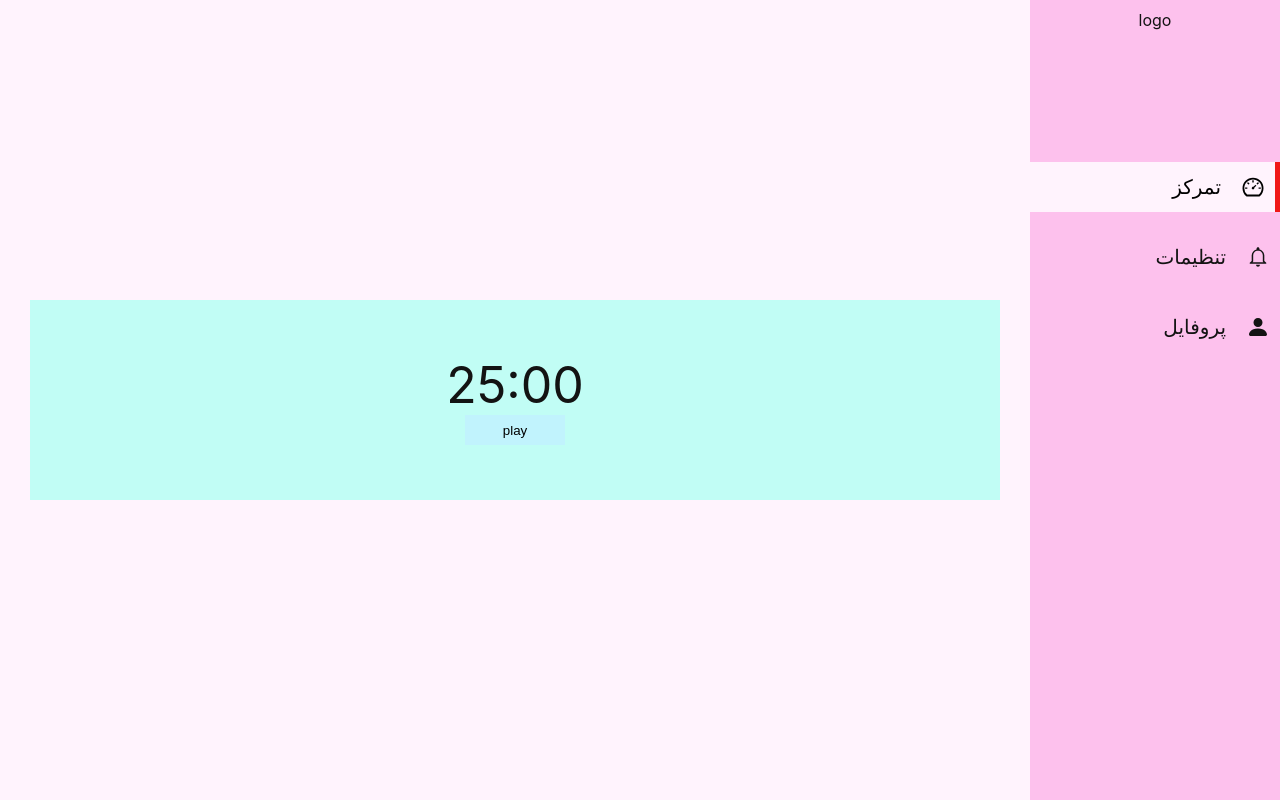
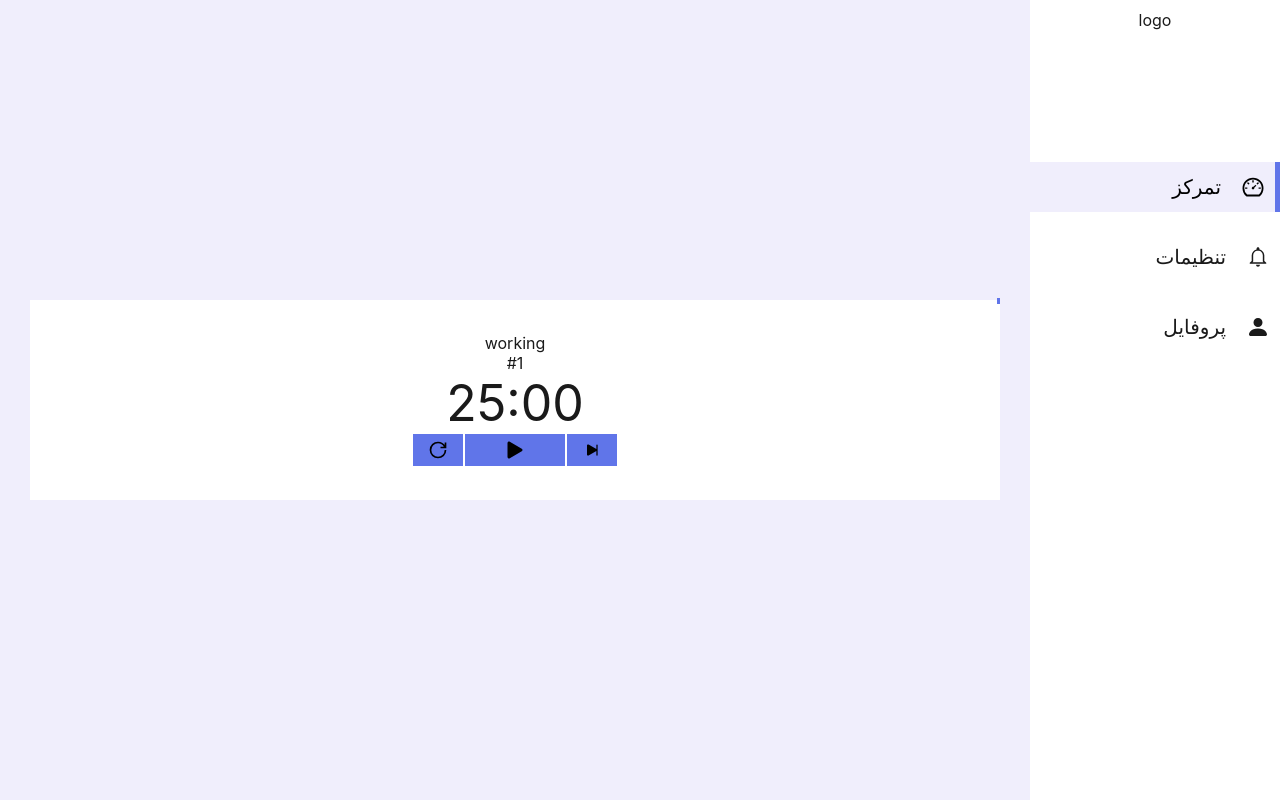
Before and after one commit to mohsenTaheri99/timer-foucs, a React (Create React App) app: page / in a window 1280 px wide. Built offline with nearby package versions, Linux system fonts and the light colour scheme.

Commit message:
many chenges

```diff
--- a/src/App.jsx
+++ b/src/App.jsx
@@ -28,7 +28,6 @@ function App() {
       if(shortBreakCount === shortBreakinterval) setShortBreakCount(0)
       else setShortBreakCount((s)=> s+1)
     }
-    console.log("season:" + season)
   }
 
 
@@ -38,7 +37,7 @@ function App() {
       <BrowserRouter>
           <Routes>
             <Route path='/' element={<Navbar/>} >
-              <Route path='/' element={<Timer longBreakTime={longBreakTime} shorbreakTime={shorbreakTime}  timeEnd={timeEnd} workingTime={workingTime} isWorking={isWorking} shortBreakCount={shortBreakCount} shortBreakinterval={shortBreakinterval} />}/>
+              <Route path='/' element={<Timer longBreakTime={longBreakTime} shorbreakTime={shorbreakTime}  timeEnd={timeEnd} workingTime={workingTime} isWorking={isWorking} shortBreakCount={shortBreakCount} shortBreakinterval={shortBreakinterval} season={season}/>}/>
               <Route path='setting' element={<h3>setting</h3>}/>
               <Route path='account' element={<h3>account</h3>}/>
             </Route>
--- a/src/Component/SecondsCounter.jsx
+++ b/src/Component/SecondsCounter.jsx
@@ -3,9 +3,9 @@ import React, { useState } from 'react'
 function SecondsCounter(props) {
     const time =  props.time
   return (
-    <>
+    <div className={props.className}>
         {parseInt(time/60).toString().padStart(2,'0')}:{(time%60).toString().padStart(2,'0')}
-    </>
+    </div>
   )
 }
 
--- /dev/null
+++ b/src/Component/timerscb/TimerScb.jsx
@@ -0,0 +1,9 @@
+import React from 'react'
+import './timerScb.css'
+function TimerScb(props) {
+  return (
+    <div className='timer-Scb' style={{ width:(1- props.time / props.maxTime) *100 +'%' }}></div>
+  )
+}
+
+export default TimerScb
--- /dev/null
+++ b/src/Component/timerscb/timerScb.css
@@ -0,0 +1,19 @@
+.timer-Scb{
+    height: 2px;
+    background: var(--timer--scb);
+    position: absolute;
+    transition: 1s;
+    top: 0  ;
+    right: 0;
+}
+.timer-Scb::after{
+    content: '';
+    background:var(--nav-blue-active);
+    position: absolute;
+    width: 3px;
+    height: 6px;
+    left: 0;
+    top: 50%;
+    transform: translate(-100%,-50%);
+
+}
--- a/src/index.css
+++ b/src/index.css
@@ -30,12 +30,13 @@ a {
   min-width: 800px;
   max-height: 800px;
 
-  color: #131313;
-  --mian-timer-red : #c1fdf5;
-  --background : #fff3fd;
-  --nav-blue-active : #f01818;
-  --buttom : #c1f3fd;
-  --side-bar: #fdc1ed;
+  color: #1a1a1a;
+  --mian-timer-red : #ffffff;
+  --background : #f0eefc;
+  --nav-blue-active : #6075e9;
+  --buttom : #6075e9;
+  --side-bar: #ffffff;
+  --timer--scb : black;
 
 
 
--- a/src/pages/Timer/Timer.css
+++ b/src/pages/Timer/Timer.css
@@ -7,16 +7,38 @@
     justify-content: center;
     align-items: center;
     flex-direction: column;
+    font-size: medium;
+
+    position: relative;
+
+}
+.show-time{
     font-size: 50px;
 
 }
-.timer button{
+.timer .control{
+    display: flex;
+}
+.timer .control button{
     background: var(--buttom);
     border: none;
-    width: 100px;
-    height: 30px;
+    margin: 1px;
+    display: flex;
+    justify-content: center;
+    align-items: center;
 
 }
+.s-button{
+    font-size: 20px;
+    width: 50px ;
+
+}
+
+.l-button{
+    font-size: 30px;
+    width: 100px;
+}
+
 /* .brack-img{
     width: 100%;
     height: auto;
--- a/src/pages/Timer/Timer.jsx
+++ b/src/pages/Timer/Timer.jsx
@@ -1,10 +1,15 @@
 import React, { useEffect, useState } from 'react'
 
 import SecondsCounter from '../../Component/SecondsCounter'
+import {  BsFillPlayFill,BsPauseFill,BsFillSkipEndFill } from "react-icons/bs";
+import {  GrPowerReset } from "react-icons/gr";
 
-import "./Timer.css"
+
+
+import "./Timer.css";
+import TimerScb from '../../Component/timerscb/TimerScb'
 function Timer(props) {
-  const [time , SetTime] = useState((t)=> {
+  const [time , setTime] = useState((t)=> {
     if(props.isWorking){ return props.workingTime}
     else {return props.shortBreakCount <= props.shortBreakinterval ? props.shorbreakTime : props.longBreakTime}
   });
@@ -13,7 +18,7 @@ function Timer(props) {
 
   useEffect(() => {
     if(isPlay){
-      const interval = setInterval(() => SetTime((t)=>t-1), 1000);
+      const interval = setInterval(() => setTime((t)=>t-1), 1000);
       return () => clearInterval(interval);
     }
   }, [isPlay]);
@@ -21,28 +26,38 @@ function Timer(props) {
     if(time === 0){
       props.timeEnd();
       SetIsPlay((s)=> !s );
-
-
-      console.log(props)
     }
 
   },[time ])
 
-  useEffect(()=>{ SetTime((t)=> {
+  useEffect(()=>{setTime((t)=> resetTime() )},[props.isWorking])
+
+  const resetTime = function(){
     if(props.isWorking){ return props.workingTime}
     else {return props.shortBreakCount < props.shortBreakinterval ? props.shorbreakTime : props.longBreakTime}
-    } );
-    console.log('render')
-  },[props.isWorking])
+  }
 
   return (
     <div className="main-cuntener">
         <div className="timer">
-          <SecondsCounter time = {time }/>
-          <button onClick={()=> SetIsPlay((s)=> !s )}>{isPlay? "pause" : "play"}</button>
+          <TimerScb time={time} maxTime={resetTime()}/>
+          <div className=''>
+              {props.isWorking? 'working': 'break time'}
+          </div>
+          <div>
+            {'#'+props.season}
+          </div>
+          <SecondsCounter time = {time} className="show-time"/>
+          <div className='control'>
+            <button onClick={()=>{SetIsPlay(false);setTime((t)=>resetTime())}} className='s-button'>{<GrPowerReset/>}</button>
+            <button onClick={()=> SetIsPlay((s)=> !s )} className='l-button'>{isPlay?  <BsPauseFill/> :<BsFillPlayFill/>}</button>
+            <button onClick={props.timeEnd} className='s-button'>{<BsFillSkipEndFill/>}</button>
+          </div>
         </div>
     </div>
   );
 }
 
+
+
 export default Timer
```
